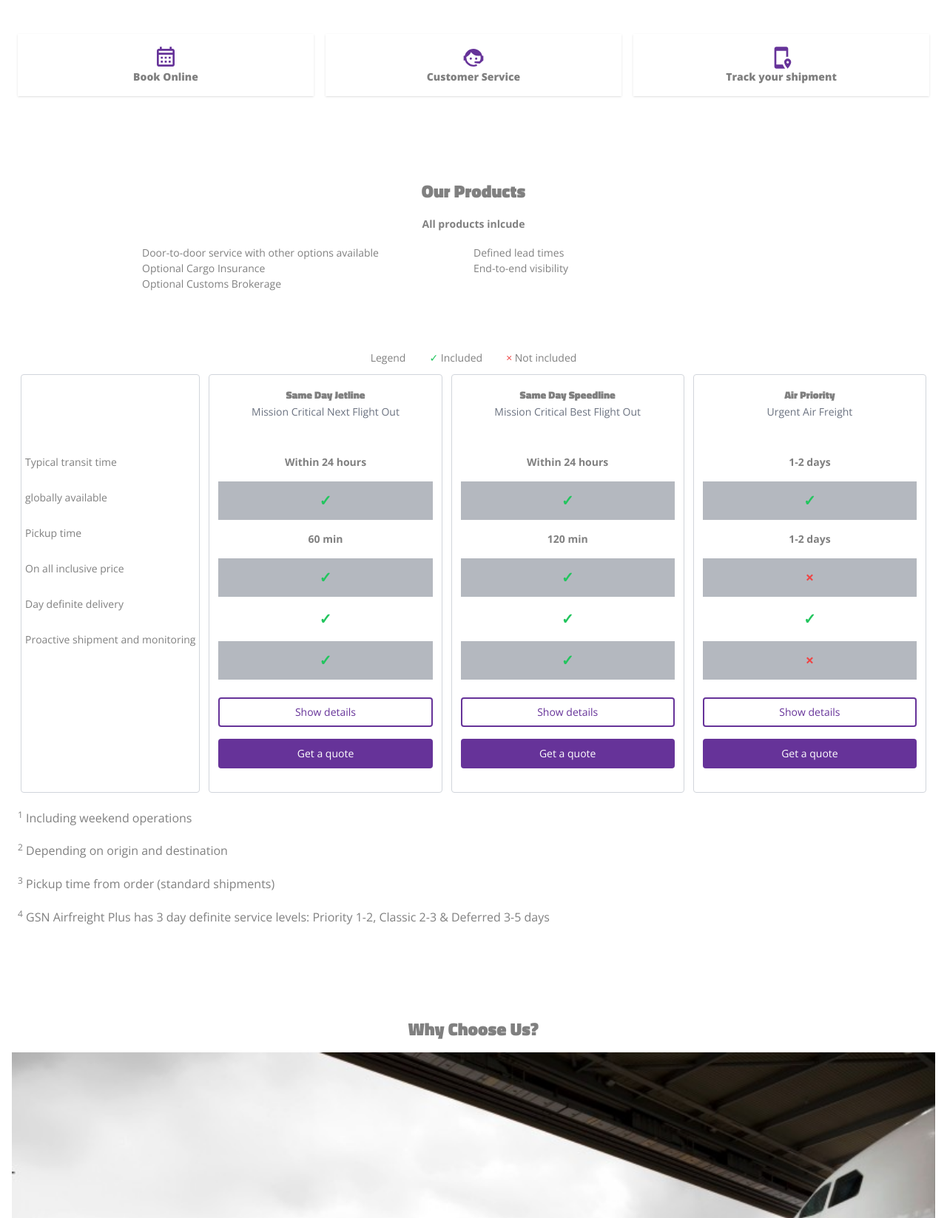
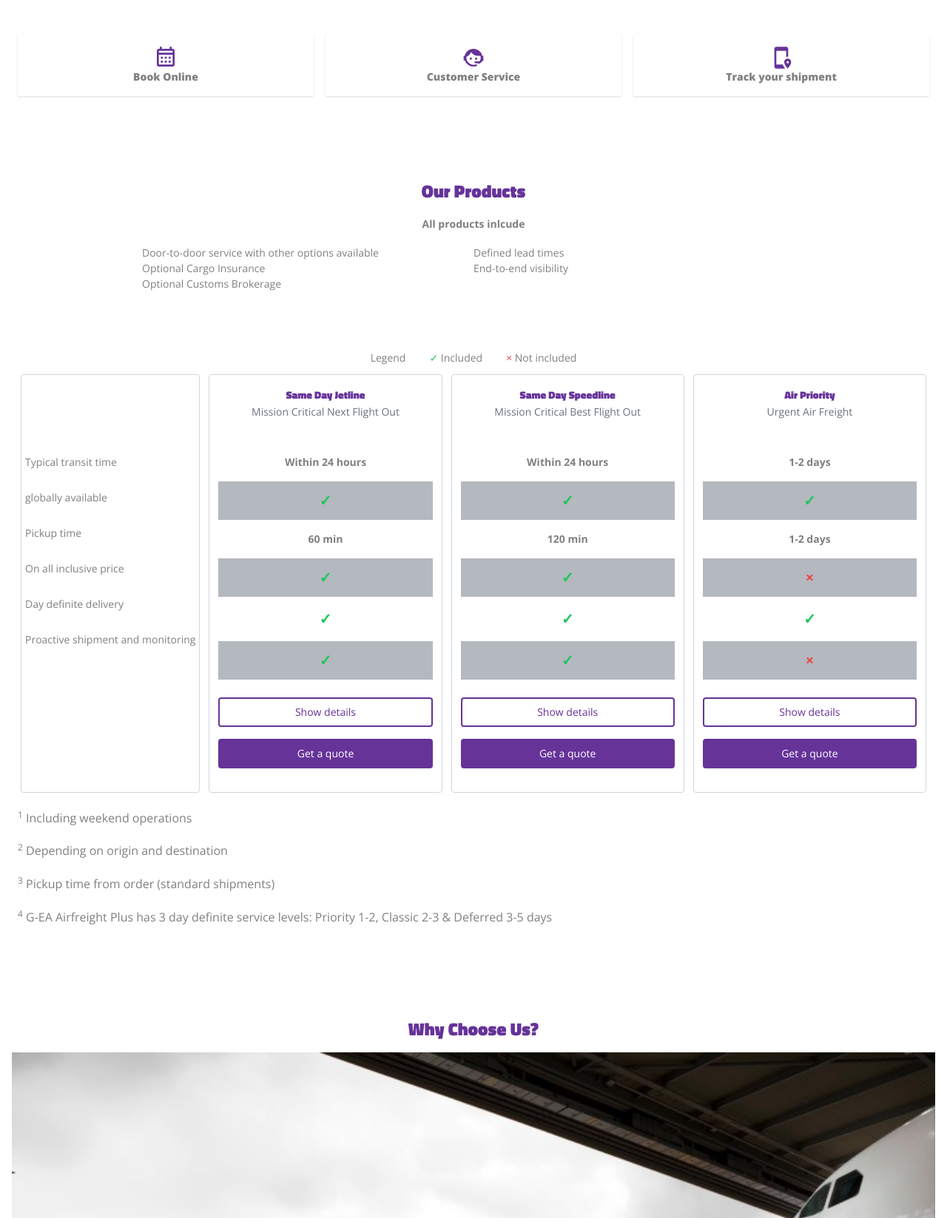
Before and after one commit to Stephan-MC/royalmailing, a PHP site: page /air.php in a window 1280 px wide. Shown: the part 1544-3191 px from the top of the page at 74% size. Run offline with PHP 8.4, Linux system fonts and the light colour scheme; some libraries are stand-ins or nearby versions.

Commit message:
Replaced all occurence of GSN to GEA

```diff
--- a/air.php
+++ b/air.php
@@ -162,7 +162,7 @@ global $mysqli;
     </section>
 
     <section class="tw-px-4 tw-my-10 tw-container tw-mx-auto">
-      <h3 class="tw-text-2xl tw-font-black tw-text-center">Our Products</h3>
+      <h3 class="tw-text-2xl tw-font-black tw-text-center tw-text-primary">Our Products</h3>
 
       <div class="tw-max-w-4xl tw-mx-auto">
         <p class="tw-my-4 tw-text-center">
@@ -192,7 +192,7 @@ global $mysqli;
       <div class="tw-p-3 tw-space-y-16 md:tw-space-y-0 md:tw-flex md:tw-flex-row md:tw-gap-3 md:tw-justify-center">
 
         <div class="tw-py-4 tw-px-px tw-border tw-border-gray-300 tw-rounded tw-hidden md:tw-block">
-          <h4 class="tw-text-md tw-invisible tw-font-black tw-text-center">Same Day Jetline</h4>
+          <h4 class="tw-text-md tw-invisible tw-font-black tw-text-center tw-text-primary">Same Day Jetline</h4>
           <span class="tw-text-gray-500 tw-invisible tw-text-center tw-block">Mission Critical Next Flightout</span>
 
           <div class="tw-mt-8 tw-flex tw-flex-col tw-gap-4 md:tw-gap-1 tw-p-1 [&>div]:md:tw-py-3 [&>div>div]:tw-basis-1/2 last:[&>div>div]:md:tw-hidden [&>div>div]:md:tw-basis-full last:[&>div>div]:!tw-text-left last:[&>div>div]:tw-font-bold [&>div]:tw-text-sm">
@@ -230,7 +230,7 @@ global $mysqli;
         </div>
 
         <div class="tw-py-4 tw-px-2 tw-border tw-border-gray-300 tw-rounded tw-flex-1">
-          <h4 class="tw-text-md tw-font-black tw-text-center">Same Day Jetline</h4>
+          <h4 class="tw-text-md tw-font-black tw-text-center tw-text-primary">Same Day Jetline</h4>
           <span class="tw-text-gray-500 tw-text-center tw-block">Mission Critical Next Flight Out</span>
 
           <div class="tw-mt-8 tw-flex tw-flex-col tw-gap-4 md:tw-gap-1 tw-p-1 first:[&>div>div]:tw-text-gray-500 first:[&>div>div]:md:tw-hidden [&>div]:md:tw-py-3 [&>div:nth-child(even)]:md:tw-bg-gray-500/50 [&>div>div]:tw-basis-1/2 [&>div>div]:md:tw-basis-full last:[&>div>div]:!tw-text-center last:[&>div>div]:tw-font-bold [&>div]:tw-text-sm">
@@ -273,7 +273,7 @@ global $mysqli;
 
 
         <div class="tw-py-4 tw-px-2 tw-border tw-border-gray-300 tw-rounded tw-flex-1">
-          <h4 class="tw-text-md tw-font-black tw-text-center">Same Day Speedline</h4>
+          <h4 class="tw-text-md tw-font-black tw-text-center tw-text-primary">Same Day Speedline</h4>
           <span class="tw-text-gray-500 tw-text-center tw-block">Mission Critical Best Flight Out</span>
 
           <div class="tw-mt-8 tw-flex tw-flex-col tw-gap-4 md:tw-gap-1 tw-p-1 first:[&>div>div]:tw-text-gray-500 first:[&>div>div]:md:tw-hidden [&>div]:md:tw-py-3 [&>div:nth-child(even)]:md:tw-bg-gray-500/50 [&>div>div]:tw-basis-1/2 [&>div>div]:md:tw-basis-full last:[&>div>div]:!tw-text-center last:[&>div>div]:tw-font-bold [&>div]:tw-text-sm">
@@ -315,7 +315,7 @@ global $mysqli;
         </div>
 
         <div class="tw-py-4 tw-px-2 tw-border tw-border-gray-300 tw-rounded tw-flex-1">
-          <h4 class="tw-text-md tw-font-black tw-text-center">Air Priority</h4>
+          <h4 class="tw-text-md tw-font-black tw-text-center tw-text-primary">Air Priority</h4>
           <span class="tw-text-gray-500 tw-text-center tw-block">Urgent Air Freight</span>
 
           <div class="tw-mt-8 tw-flex tw-flex-col tw-gap-4 md:tw-gap-1 tw-p-1 first:[&>div>div]:tw-text-gray-500 first:[&>div>div]:md:tw-hidden [&>div]:md:tw-py-3 [&>div:nth-child(even)]:md:tw-bg-gray-500/50 [&>div>div]:tw-basis-1/2 [&>div>div]:md:tw-basis-full last:[&>div>div]:!tw-text-center last:[&>div>div]:tw-font-bold [&>div]:tw-text-sm">
@@ -361,13 +361,13 @@ global $mysqli;
         <p class="tw-my-2 tw-p-0"><sup>1</sup> Including weekend operations</p>
         <p class="tw-my-2 tw-p-0"><sup>2</sup> Depending on origin and destination</p>
         <p class="tw-my-2 tw-p-0"><sup>3</sup> Pickup time from order (standard shipments)</p>
-        <p class="tw-my-2 tw-p-0"><sup>4</sup> GSN Airfreight Plus has 3 day definite service levels: Priority 1-2, Classic 2-3 & Deferred 3-5 days
+        <p class="tw-my-2 tw-p-0"><sup>4</sup> G-EA Airfreight Plus has 3 day definite service levels: Priority 1-2, Classic 2-3 & Deferred 3-5 days
         <p>
       </div>
     </section>
 
     <section class="tw-py-16 tw-px-4 tw-container tw-mx-auto">
-      <h3 class="tw-text-2xl tw-font-black tw-text-center tw-mb-4">Why Choose Us?</h3>
+      <h3 class="tw-text-2xl tw-font-black tw-text-center tw-mb-4 tw-text-primary">Why Choose Us?</h3>
       <img src="/images/2-2.jpg" alt="" class="tw-block tw-w-full tw-object-cover tw-object-center tw-mx-auto" />
 
       <div class="tw-flex tw-flex-col tw-items-center tw-max-w-5xl tw-mx-auto">
@@ -387,7 +387,7 @@ global $mysqli;
       <img src="/images/2-3.jpg" alt="" class="tw-block tw-mx-auto">
 
       <div class="tw-space-y-3 tw-pt-2">
-        <h3 class="tw-text-2xl tw-font-black tw-text-center tw-tracking-tight">Thinking Things Over or Unsure of what to do ?</h3>
+        <h3 class="tw-text-2xl tw-font-black tw-text-center tw-tracking-tight tw-text-primary">Thinking Things Over or Unsure of what to do ?</h3>
 
         <p class="tw-text-center">Get in contact with our Global Shipping experts to discuss your requirements or find solutions to your worries</p>
 
--- a/js/parcel.js
+++ b/js/parcel.js
@@ -2,13 +2,13 @@ const parentElement = document.getElementById("secondSwipper");
 const secondSwiper = [
   {
     title: "Ship Like a Pro",
-    body: "Get access to powerful and time-saving customizable features found only in MyGSN+.",
+    body: "Get access to powerful and time-saving customizable features found only in MyG-EA+.",
     btn: "Create a Login and Ship",
     image: '/images/2.jpg'
   },
   {
-    title: "GSN for Business",
-    body: "Get preferred rates, billing options and other great benefits of having a GSN Express account! ",
+    title: "G-EA for Business",
+    body: "Get preferred rates, billing options and other great benefits of having a G-EA Express account! ",
     btn: "Open an Account",
     image: '/images/3.jpg'
   },
--- a/services/flights.php
+++ b/services/flights.php
@@ -526,7 +526,7 @@
         <p class="tw-my-2 tw-p-0"><sup>1</sup> Including weekend operations</p>
         <p class="tw-my-2 tw-p-0"><sup>2</sup> Depending on origin and destination</p>
         <p class="tw-my-2 tw-p-0"><sup>3</sup> Pickup time from order (standard shipments)</p>
-        <p class="tw-my-2 tw-p-0"><sup>4</sup> GSN Airfreight Plus has 3 day definite service levels: Priority 1-2, Classic 2-3 & Deferred 3-5 days
+        <p class="tw-my-2 tw-p-0"><sup>4</sup> G-EA Airfreight Plus has 3 day definite service levels: Priority 1-2, Classic 2-3 & Deferred 3-5 days
         <p>
       </div>
     </section>
--- a/tracking.php
+++ b/tracking.php
@@ -645,14 +645,16 @@ echo $current_year;
 
     <script type="text/javascript" src="../translate.google.com/translate_a/elementa0d8.js?cb=googleTranslateElementInit">
     </script>
-    <script src="https://code.jquery.com/jquery-3.6.4.min.js"></script>
+    <!-- <script src="https://code.jquery.com/jquery-3.6.4.min.js"></script> -->
+  <script src="js/jquery.js"></script>
+  <script src="js/bootstrap.min.js"></script>
   <script src="js/revolution.min.js"></script>
   <script src="js/jquery.fancybox.pack.js"></script>
   <script src="js/jquery.fancybox-media.js"></script>
   <script src="js/owl.js"></script>
   <script src="js/wow.js"></script>
   <script src="js/script.js"></script>
-    <script src="https://cdn.jsdelivr.net/npm/bootstrap@5.3.0-alpha3/dist/js/bootstrap.bundle.min.js"></script>
+    <!-- <script src="https://cdn.jsdelivr.net/npm/bootstrap@5.3.0-alpha3/dist/js/bootstrap.bundle.min.js"></script> -->
 </body>
 
 
--- a/trucking.php
+++ b/trucking.php
@@ -394,7 +394,7 @@ global $mysqli;
         <p class="tw-my-2 tw-p-0"><sup>1</sup> Including weekend operations</p>
         <p class="tw-my-2 tw-p-0"><sup>2</sup> Depending on origin and destination</p>
         <p class="tw-my-2 tw-p-0"><sup>3</sup> Pickup time from order (standard shipments)</p>
-        <p class="tw-my-2 tw-p-0"><sup>4</sup> GSN Airfreight Plus has 3 day definite service levels: Priority 1-2, Classic 2-3 & Deferred 3-5 days
+        <p class="tw-my-2 tw-p-0"><sup>4</sup> G-EA Airfreight Plus has 3 day definite service levels: Priority 1-2, Classic 2-3 & Deferred 3-5 days
         <p>
       </div>
     </section>
```
Also changed, not shown: index.php (+4 -4 lines), parcel.php (+7 -7 lines), rail.php (+4 -4 lines). Lines whose indentation alone changed are shown as unchanged.
